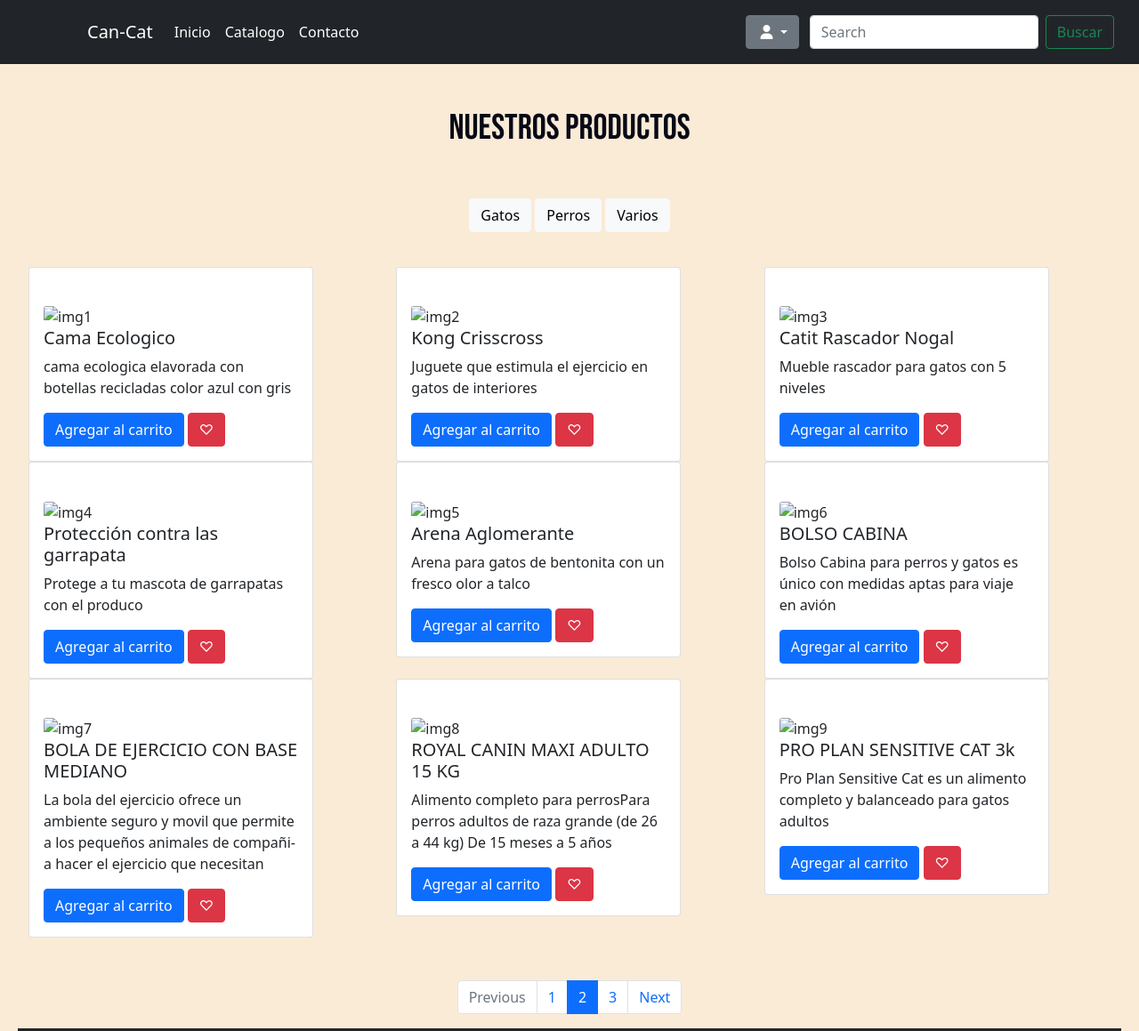
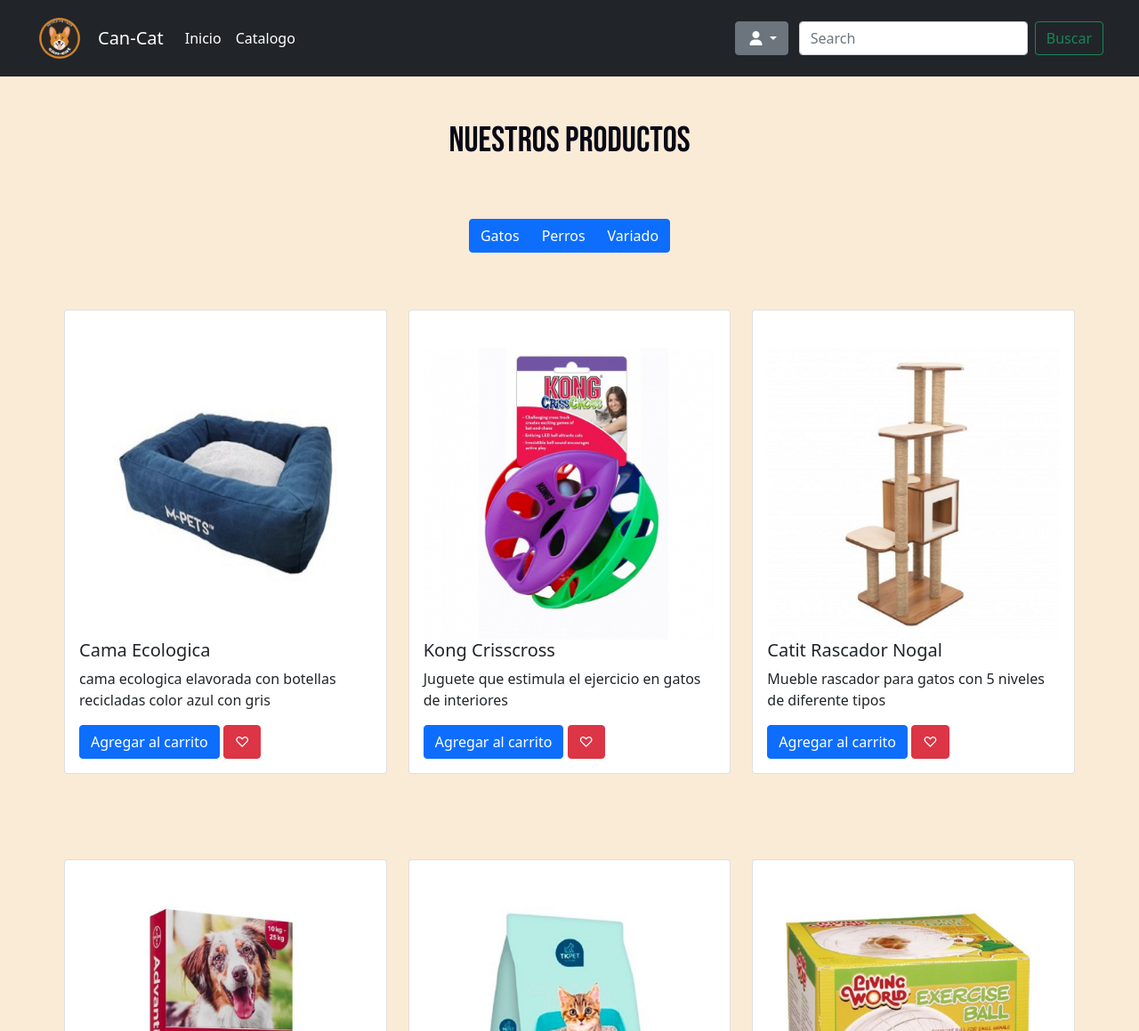
Before and after one commit to lubenacchio/proyecto-gio, a plain HTML site: page catalogo.html in a window 1280 px wide. Shown: the top 1159 px of the page at 89% size. Drawn offline with nearby package versions, Linux system fonts and the light colour scheme.

Commit message:
catalogo fixed

```diff
--- a/catalogo.html
+++ b/catalogo.html
@@ -16,10 +16,10 @@
     <link href="./styles.css" rel="stylesheet" type="text/css">
     <title>Catalogo</title>
 </head>
-    <!-- BARRA NAVEGACION-->
+ <!-- barra de navegacion-->
  <nav class="navbar navbar-expand-md sticky-top navbar-dark bg-dark p-3">
   <div class="container-fluid">
-           <img src="./can-cat.png" alt="" width="70" style="padding-right: 1rem;" >
+      <img src="./img indice/can-cat.png" alt="" width="70" style="padding-right: 1rem;" >
       <a href="/index.html" class="navbar-brand">Can-Cat</a>
       <button type="button"
       class="navbar-toggler"
@@ -34,7 +34,6 @@
           <ul class="navbar-nav me-auto mb-2 mb-lg-0">
              <li class="nav-item"><a class="nav-link active" href="/index.html">Inicio</a></li>
              <li class="nav-item"><a class="nav-link active" href="/catalogo.html">Catalogo</a></li>
-                   <li class="nav-item"><a class="nav-link active" href="#">Contacto</a></li>
           </ul>
           <div class="dropdown"> <!-- Menu desplegable-->
               <button class="btn btn-secondary dropdown-toggle" type="button" id="dropdownMenu2" data-bs-toggle="dropdown" aria-expanded="false" style="margin-right: 12px;"><i class="fa-solid fa-user"></i>
@@ -52,34 +51,29 @@
       </div>
   </div>
 </nav>
-
-    <!-- Titulo de pagina-->
-
-    <div class="conteiner-fluid " width="70">
+<body  class="m-0 row justify-content-center">
+  <!-- Titulo pagina-->
+  <div class="row justify-content-center ">
     <div class="home-title">
       <h1 style="font-family: 'Bebas Neue', cursive;">Nuestros productos</h1>
     </div>
   </div>
-
- <!-- Filtro de productos-->
-  <div class="container-fluid">
-    <div class="row">
-      <div class="btn justify-content-center" role="group" aria-label="Basic outlined example">
-        <button type="button" class="btn btn-light">Gatos</button>
-        <button type="button" class="btn btn-light">Perros</button>
-        <button type="button" class="btn btn-light">Varios</button>
+  <!-- Filtro de busqueda-->
+  <div class="btn-toolbar mb-3 justify-content-center" role="toolbar">
+    <div class="btn-group mr-2" role="group">
+        <a href="./gatos.html" class="btn btn-primary">Gatos</a>
+        <a href="./perros.html" class="btn btn-primary">Perros</a>
+        <a href="./variado.html" class="btn btn-primary">Variado</a>
     </div>
   </div>
-  </div>
-
-
- <!--Tarjetas-->
-    <div class="row" style="padding: 2rem;">
+<!-- Tarjetas-->
+  <div class="container-md">
+    <div class="m-0 row justify-content-center p-lg-5">
         <div class="col-md-4">
-       <div class="card" style="width: 20rem;" >
+            <div class="card" >
                 <div class="card-body">
-          <img src="./img1.jpg" class="card-img-top" alt="img1">
-           <h5 class="card-title">Cama Ecologico</h5>
+                    <img src="./catalogo/img1.jpg" class="card-img-top" alt="img1">
+                    <h5 class="card-title">Cama Ecologica</h5>
                     <p class="card-text-center">cama ecologica elavorada con botellas recicladas color azul con gris</p>
                     <a href="#" class="btn btn-primary">Agregar al carrito</a>
                     <button type="button" class="btn btn-danger" >♡</button>
@@ -87,9 +81,9 @@
             </div>
         </div>
         <div class="col-md-4">
-      <div class="card" style="width: 20rem;">
+            <div class="card">
                 <div class="card-body">
-         <img src="./img2.jpg" class="card-img-top" alt="img2">
+                    <img src="./catalogo/img2.jpg" class="card-img-top" alt="img2">
                     <h5 class="card-title">Kong Crisscross</h5>
                     <p class="card-text">Juguete que estimula el ejercicio en gatos de interiores</p>
                     <a href="#" class="btn btn-primary">Agregar al carrito</a>
@@ -98,32 +92,34 @@
             </div>
         </div>
         <div class="col-md-4">
-      <div class="card" style="width: 20rem;">
+            <div class="card">
                 <div class="card-body">
-         <img src="./img3.jpg" class="card-img-top" alt="img3">
+                    <img src="./catalogo/img3.jpg" class="card-img-top" alt="img3">
                     <h5 class="card-title">Catit Rascador Nogal</h5>
-          <p class="card-text">Mueble rascador para gatos con 5 niveles</p>
+                    <p class="card-text">Mueble rascador para gatos con 5 niveles de diferente tipos</p>
+                    <a href="#" class="btn btn-primary">Agregar al carrito</a>
+                    <button type="button" class="btn btn-danger" >♡</button>
+                </div>
+            </div>
+        </div>
+    </div>
+    <div class="m-0 row justify-content-center p-lg-5">
+        <div class="col-md-4">
+            <div class="card">
+                <div class="card-body">
+                    <img src="catalogo/img4.jpg" class="card-img-top" alt="img4">
+                    <h5 class="card-title">Protección contra las garrapata para perros</h5>
+                    <p class="card-text">Protege a tu mascota de garrapatas con este eficaz producto</p>
                     <a href="#" class="btn btn-primary">Agregar al carrito</a>
                     <button type="button" class="btn btn-danger" >♡</button>
                 </div>
             </div>
         </div>
         <div class="col-md-4">
-      <div class="card" style="width: 20rem;">
+            <div class="card">
                 <div class="card-body">
-         <img src="./img4.jpg" class="card-img-top" alt="img4">
-          <h5 class="card-title">Protección contra las garrapata</h5>
-          <p class="card-text">Protege a tu mascota de garrapatas con el produco</p>
-          <a href="#" class="btn btn-primary">Agregar al carrito</a>
-          <button type="button" class="btn btn-danger" >♡</button>
-          </div>
-      </div>
-    </div>
-    <div class="col-md-4">
-      <div class="card" style="width: 20rem;">
-        <div class="card-body">
-         <img src="./img5.jpg" class="card-img-top" alt="img5">
-          <h5 class="card-title">Arena Aglomerante</h5>
+                    <img src="/catalogo/img5.jpg" class="card-img-top" alt="img5">
+                    <h5 class="card-title">Arena Aglomerante de gato</h5>
                     <p class="card-text">Arena para gatos de bentonita con un fresco olor a talco</p>
                     <a href="#" class="btn btn-primary">Agregar al carrito</a>
                     <button type="button" class="btn btn-danger" >♡</button>
@@ -131,32 +127,23 @@
             </div>
         </div>
         <div class="col-md-4">
-      <div class="card" style="width: 20rem;">
+            <div class="card">
                 <div class="card-body">
-         <img src="./img6.jpg" class="card-img-top" alt="img6">
-          <h5 class="card-title">BOLSO CABINA</h5>
-          <p class="card-text">Bolso Cabina para perros y gatos es único con medidas aptas para viaje en avión</p>
+                    <img src="/catalogo/img8.jpg" class="card-img-top">
+                    <h5 class="card-title">Bola de ejercicio mediana</h5>
+                    <p class="card-text">La bola del ejercicio ofrece un ambiente seguro y movil</p>
                     <a href="#" class="btn btn-primary">Agregar al carrito</a>
                     <button type="button" class="btn btn-danger" >♡</button>
                 </div>
             </div>
         </div>
+    </div>
+    <div class="m-0 row justify-content-center p-lg-5">
         <div class="col-md-4">
-      <div class="card" style="width: 20rem;">
+            <div class="card">
                 <div class="card-body">
-         <img src="./img7.jpg" class="card-img-top" alt="img7">
-          <h5 class="card-title">BOLA DE EJERCICIO CON BASE MEDIANO</h5>
-          <p class="card-text">La bola del ejercicio ofrece un ambiente seguro y movil que permite a los pequeños animales de compañi­a hacer el ejercicio que necesitan</p>
-          <a href="#" class="btn btn-primary">Agregar al carrito</a>
-          <button type="button" class="btn btn-danger" >♡</button>
-          </div>
-      </div>
-    </div>
-    <div class="col-md-4">
-      <div class="card" style="width: 20rem;">
-        <div class="card-body">
-         <img src="./img8.jpg" class="card-img-top" alt="img8">
-          <h5 class="card-title">ROYAL CANIN MAXI ADULTO 15 KG</h5>
+                    <img src="/catalogo/img9.jpg" class="card-img-top" >
+                    <h5 class="card-title">Royal Canin Maxi adulto 15 KG</h5>
                     <p class="card-text">Alimento completo para perrosPara perros adultos de raza grande (de 26 a 44 kg) De 15 meses a 5 años</p>
                     <a href="#" class="btn btn-primary">Agregar al carrito</a>
                     <button type="button" class="btn btn-danger" >♡</button>
@@ -164,20 +151,32 @@
             </div>
         </div>
         <div class="col-md-4">
-      <div class="card" style="width: 20rem;">
+            <div class="card">
                 <div class="card-body">
-         <img src="./img9.jpg" class="card-img-top" alt="img9">
-          <h5 class="card-title">PRO PLAN SENSITIVE CAT 3k</h5>
-          <p class="card-text">Pro Plan Sensitive Cat es un alimento completo y balanceado para gatos adultos</p>
+                    <img src="/catalogo/img11.jpg" class="card-img-top">
+                    <h5 class="card-title">Casa para perro</h5>
+                    <p class="card-text">Casa de perro adulto color blanco</p>
                     <a href="#" class="btn btn-primary">Agregar al carrito</a>
                     <button type="button" class="btn btn-danger" >♡</button>
                 </div>
             </div>
         </div>
-
-
-   <!--Pagination-->
-   <nav aria-label="...">
+        <div class="col-md-4">
+            <div class="card">
+                <div class="card-body">
+                    <img src="/catalogo/img12.jpg" class="card-img-top">
+                    <h5 class="card-title">Cama para perro soft</h5>
+                    <p class="card-text">Espectacular cama para perro adulto con forma ovalada</p>
+                    <a href="#" class="btn btn-primary">Agregar al carrito</a>
+                    <button type="button" class="btn btn-danger" >♡</button>
+                </div>
+            </div>
+        </div>
+    </div>
+  </div>
+<!--mov paginas-->
+  <div class="container-sm">
+    <nav>
         <ul class="pagination justify-content-center" style="padding-top: 3rem;">
           <li class="page-item disabled">
             <span class="page-link">Previous</span>
@@ -192,8 +191,10 @@
           </li>
         </ul>
       </nav>
+  </div>
 </body>
-
+<!-- Script Boostrap-->
+<!-- Footer pagina-->
 <footer class="bg-dark text-center text-white" width="100">
   <div class="container p-4 pb-0">
     <section class="mb-4">
@@ -219,8 +220,6 @@
     <a class="text-white" href="https://cancat.com/">www.cancat.com</a>
   </div>
 </footer>
-<!-- Script Boostrap-->
-
    <script src="https://cdn.jsdelivr.net/npm/bootstrap@5.1.3/dist/js/bootstrap.bundle.min.js" integrity="sha384-ka7Sk0Gln4gmtz2MlQnikT1wXgYsOg+OMhuP+IlRH9sENBO0LRn5q+8nbTov4+1p" crossorigin="anonymous"></script>
 
 </html>
```
Also changed, not shown: index.html (+0 -1 lines). Lines whose indentation alone changed are shown as unchanged.
